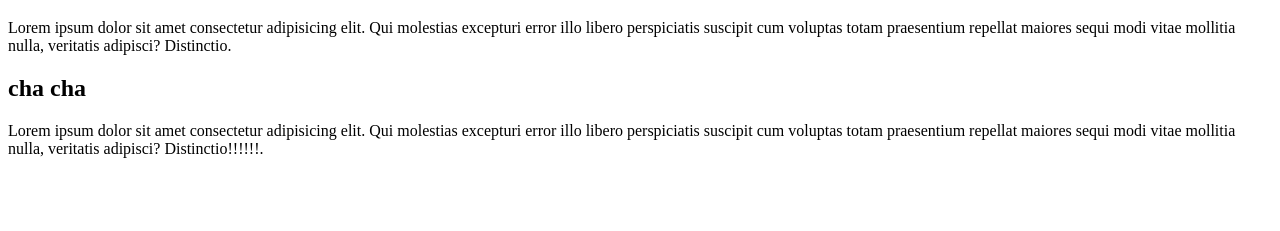
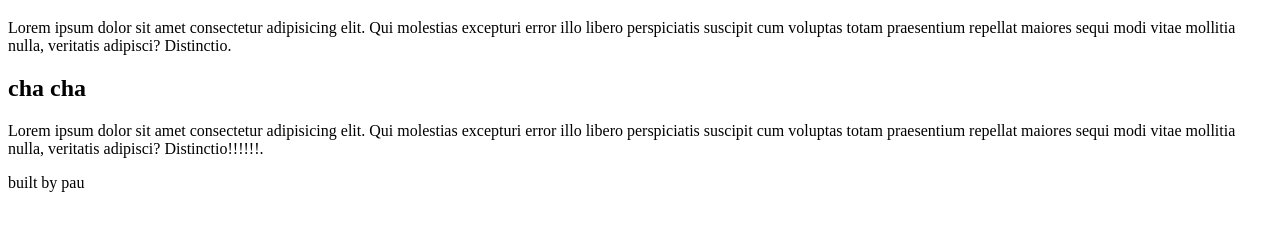
Before and after one commit to PauCodes/Git-Branching, a plain HTML site: page index.html in a window 1280 px wide. Shown: the part 61-292 px from the top of the page. Drawn offline with Linux system fonts and the light colour scheme.

Commit message:
created footer

```diff
--- a/index.html
+++ b/index.html
@@ -19,6 +19,10 @@
     suscipit cum voluptas totam praesentium repellat maiores sequi modi vitae mollitia nulla, veritatis adipisci?
     Distinctio!!!!!!.</p>
 
+  <footer>
+    <p>built by pau</p>
+  </footer>
+
 
 </body>
 
```
